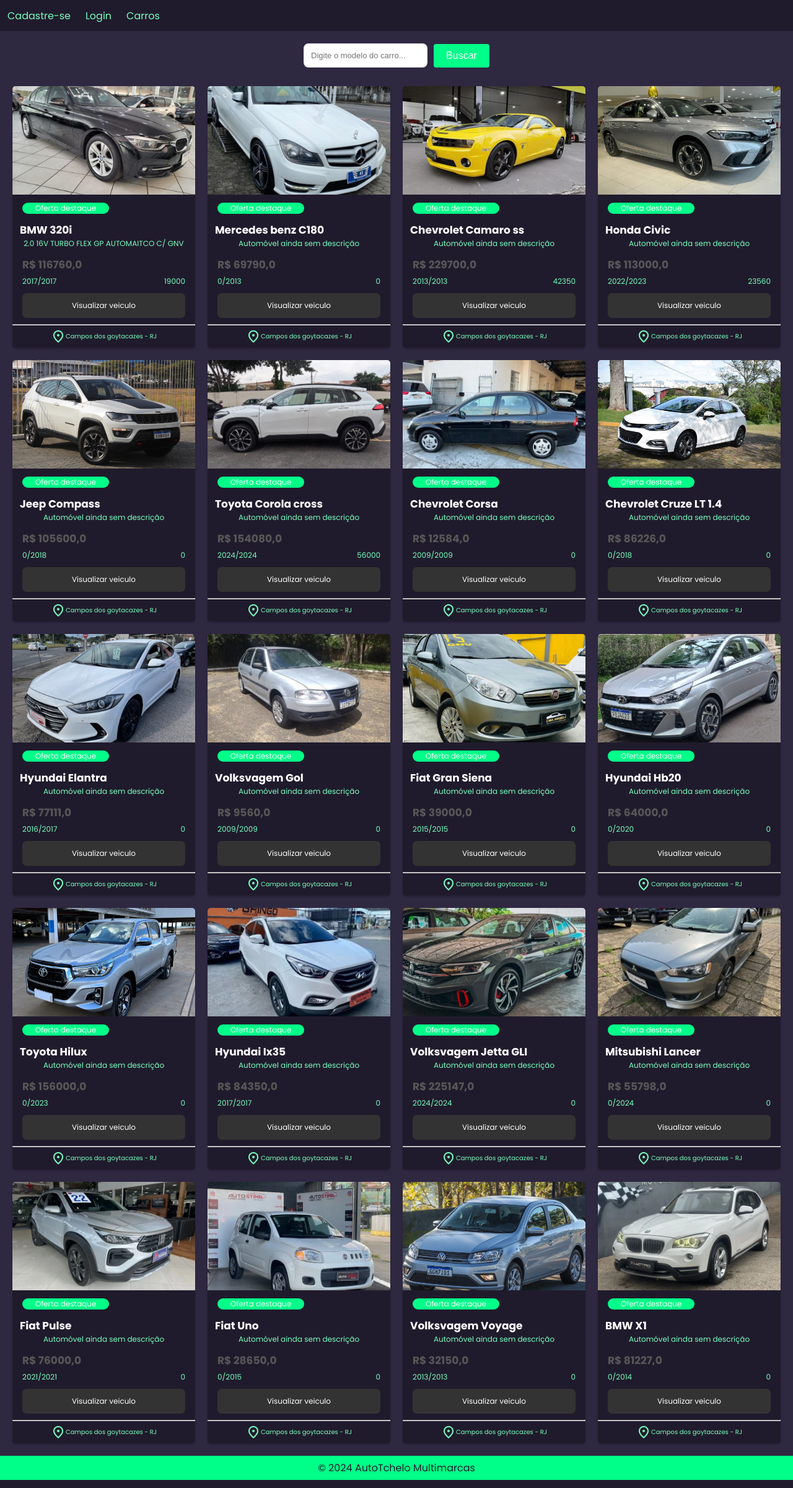
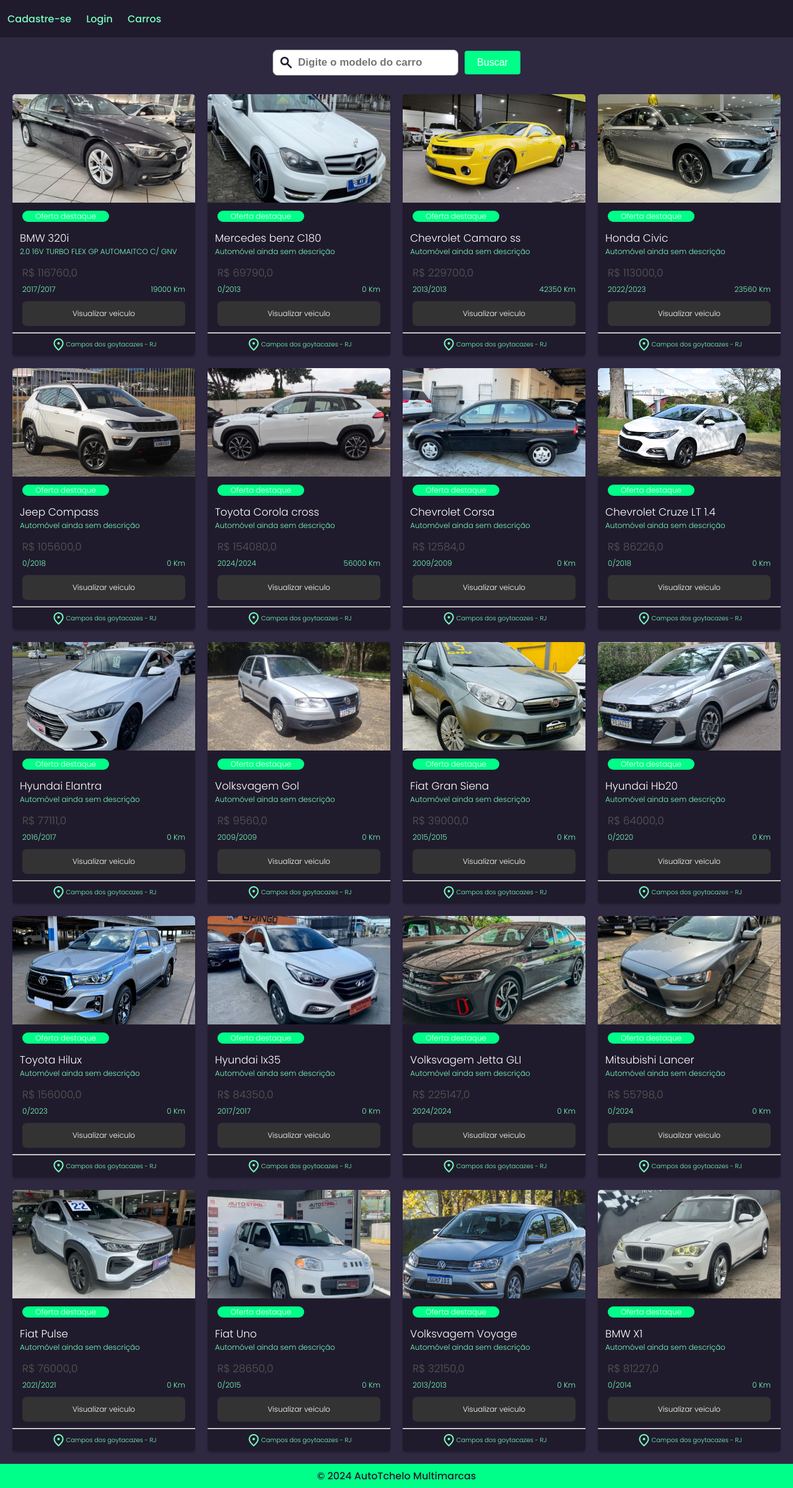
Before and after one commit to marcelera69/projeto_revenda_carros, a Django app: page / in a window 1280 px wide. Shown: the whole page at 62% size. Run offline with Django 5.2, Linux system fonts and the light colour scheme; data comes from the database, SQL or seed files in the repository; both versions use the stored data as it was after the commit.

Commit message:
Mais alterações visuais na pagina de listar carros
Feita a adição do icone de pesquisar no forms

```diff
--- a/app/templates/base.html
+++ b/app/templates/base.html
@@ -4,6 +4,7 @@
   <meta charset="UTF-8">
   <meta name="viewport" content="width=device-width, initial-scale=1.0">
   <link rel="shortcut icon" href="favicon.ico" type="image/x-icon">
+  <link rel="stylesheet" href="https://fonts.googleapis.com/css2?family=Material+Symbols+Outlined:opsz,wght,FILL,GRAD@24,400,0,0" />
   <link rel="stylesheet" href="https://fonts.googleapis.com/css2?family=Material+Symbols+Outlined:opsz,wght,FILL,GRAD@24,400,0,0" />
   <link rel="preconnect" href="https://fonts.googleapis.com">
   <link rel="preconnect" href="https://fonts.gstatic.com" crossorigin>
@@ -41,7 +42,7 @@
 
         background-color: #201b2c;
         color: #fff;
-        height: 50px;
+        height: 60px;
 
         box-shadow: 0px 5px 7px #0000001c;
         z-index: 0;
--- a/cars/templates/cars.html
+++ b/cars/templates/cars.html
@@ -14,10 +14,12 @@
         --cor-button-CarCard: #333;
         --tamanho-font-primaria: 17px;
         --tamanho-font-secundaria: 12px;
+        --font-wheight-CarCard: 300;
     }
 
     body{
         font-family: "Poppins", sans-serif;
+        font-weight: 500;
         font-style: normal;
     }
 
@@ -49,10 +51,11 @@
       box-shadow: 0 2px 3px rgba(0, 0, 0, 0.2);
       border-radius: 5px;
       overflow: hidden;
-      text-align: center;
       transition: all 0.3s ease;
+      text-align: left;
       min-width: 242px;
       max-width: 300px;
+      font-weight: var(--font-wheight-CarCard);
     }
 
 
@@ -95,13 +98,27 @@
         padding: 20px 20px 10px 20px;
     }
 
+    .input-icon{
+        position: relative;
+    }
+
+    .simbolo-pesquisar{
+        position: absolute;
+        left: 10px;
+        top: 50%;
+        transform: translateY(-50%);
+        font-weight: 600;
+    }
+
     input[type="text"] {
         padding: 10px;
-        font-size: 13px;
-        border: 2px solid #ecedf2;;
+        padding-left: 40px;
+        font-size: 17px;
+        font-weight: bolder;
+        border: 1.5px solid #8d8d8d;;
         border-radius: 8px;
         margin-right: 10px;
-        width: 200px;
+        width: 300px;
     }
 
     input[type="text"]:focus {
@@ -127,6 +144,7 @@
         color: rgb(255, 255, 255);
         background-color: #00ff88;
         font-size: var(--tamanho-font-secundaria);
+        text-align: center;
 
         width: 140px;
         border-radius: 20px;
@@ -140,6 +158,7 @@
     }
 
     .car-card-model {
+        font-weight: var(--font-wheight-CarCard);
         font-size: 17px;
         color: var(--cor-primaria-CarCard);
         display: flex;
@@ -154,6 +173,7 @@
 
     .car-card-specs-value{
         color: #575757;
+        font-weight: var(--font-wheight-CarCard);
         font-size: var(--tamanho-font-primaria);
         display: flex;
         padding: 0px 16px;
@@ -203,8 +223,11 @@
   </style>
 
   <form method="GET" action="{% url 'cars_list' %}">
-    <input type="text" name="search" placeholder="Digite o modelo do carro...">
-    <button type="submit">Buscar</button>
+    <div class="input-icon">
+        <span class="material-symbols-outlined simbolo-pesquisar " >search</span>
+        <input type="text" name="search" placeholder="Digite o modelo do carro" >
+    </div>
+        <button type="submit">Buscar</button>
   </form>
 
 <div class="car-grid">
@@ -239,7 +262,7 @@
                         <h2 class="car-card-specs-value"> R$ {{car.value}} </h2>
                         <div class="car-card-specs-AnoKm">
                             <p> {{car.factory_year}}/{{car.model_year}}</p>
-                            <p> {{car.km}} </p>
+                            <p> {{car.km}} Km</p>
                         </div>
                     </div>
                     <div class="car-card-button">
```
Also changed, not shown: db.sqlite3, media/cars/camaro_WHzKZMp.jpg (added).
